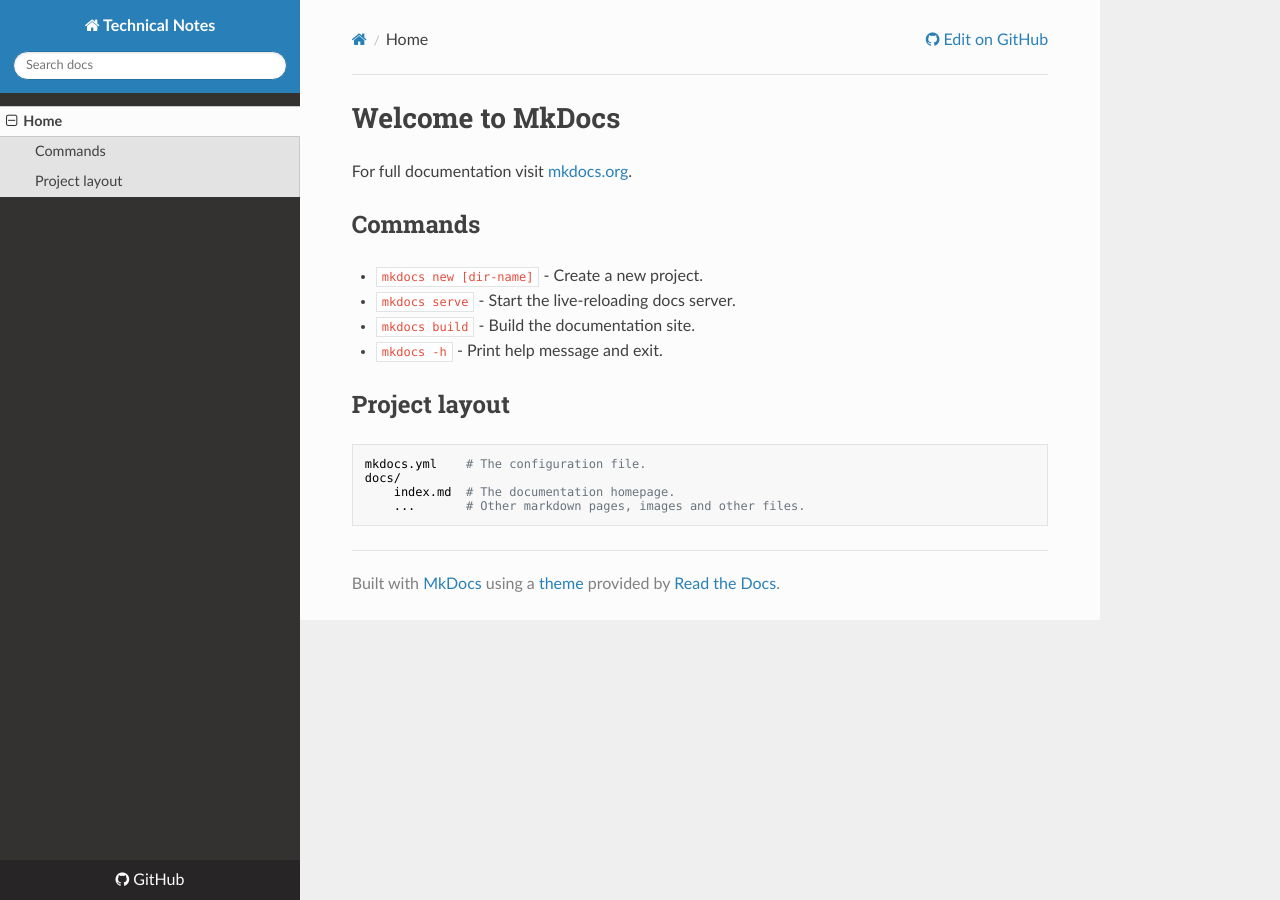
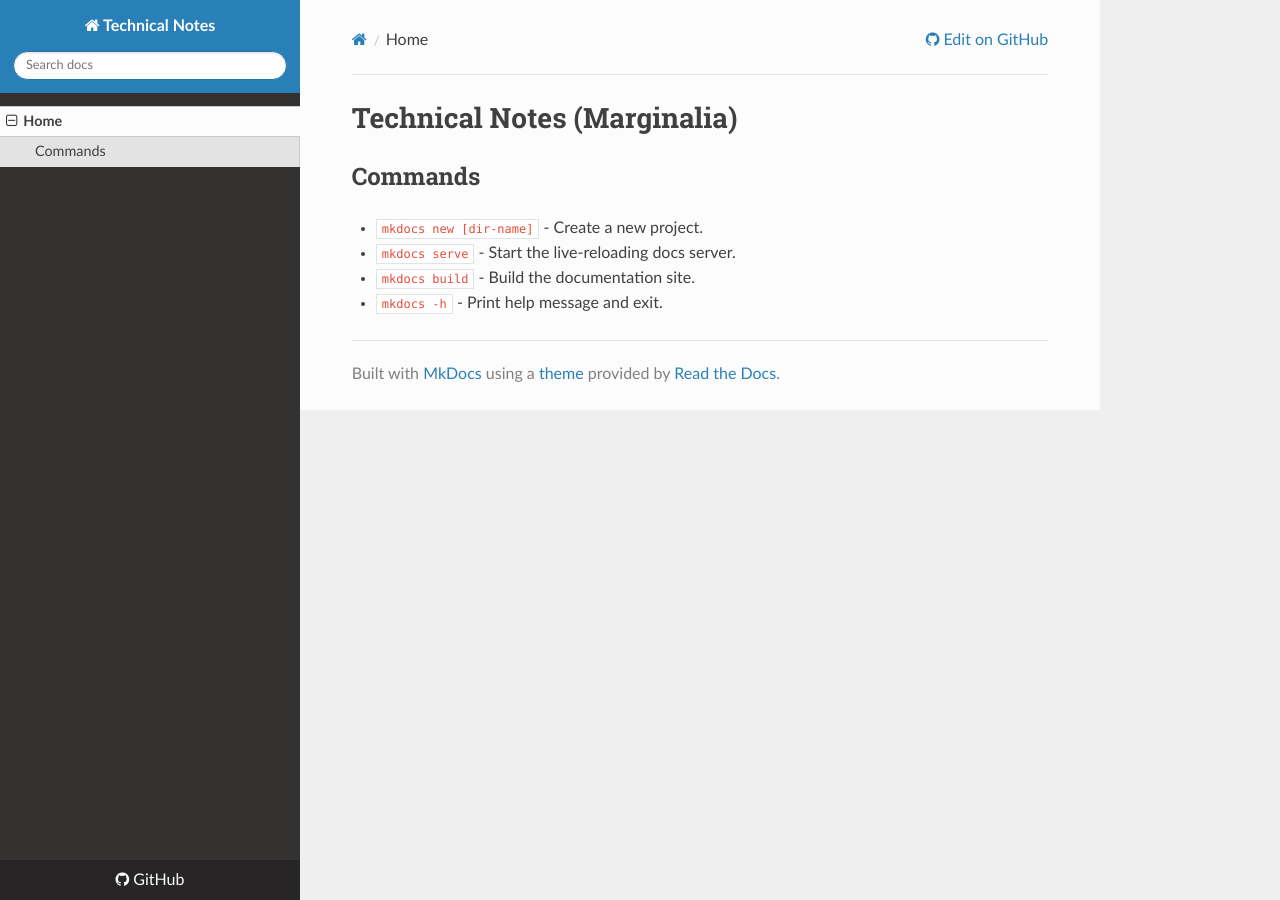
Before and after one commit to SKAUL05/marginalia, an MkDocs documentation site: the page built from docs/index.md, in a window 1280 px wide. Built offline with MkDocs 1.6.1, drawn with Linux system fonts in a browser that asks for light colours; nearby versions of some CDN libraries.

```diff
--- a/docs/index.md
+++ b/docs/index.md
@@ -1,6 +1,6 @@
-# Welcome to MkDocs
+# Technical Notes (Marginalia)
 
-For full documentation visit [mkdocs.org](https://www.mkdocs.org).
+
 
 ## Commands
 
@@ -8,10 +8,3 @@
 * `mkdocs serve` - Start the live-reloading docs server.
 * `mkdocs build` - Build the documentation site.
 * `mkdocs -h` - Print help message and exit.
-
-## Project layout
-
-    mkdocs.yml    # The configuration file.
-    docs/
-        index.md  # The documentation homepage.
-        ...       # Other markdown pages, images and other files.
```
Also changed, not shown: docs/Database/Database Cheatsheet.md (added, +2 -0 lines), docs/assets/database.jpg (added).
